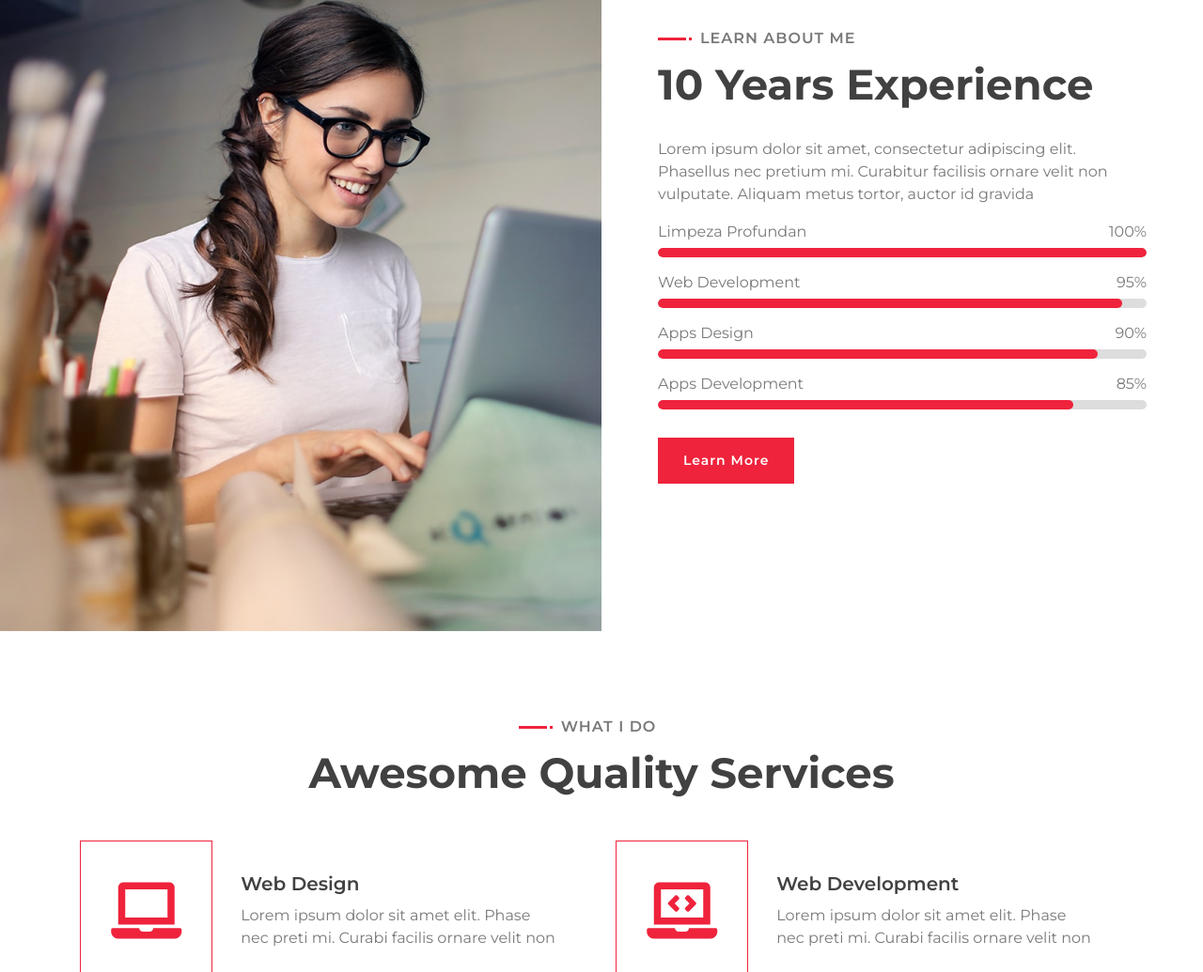
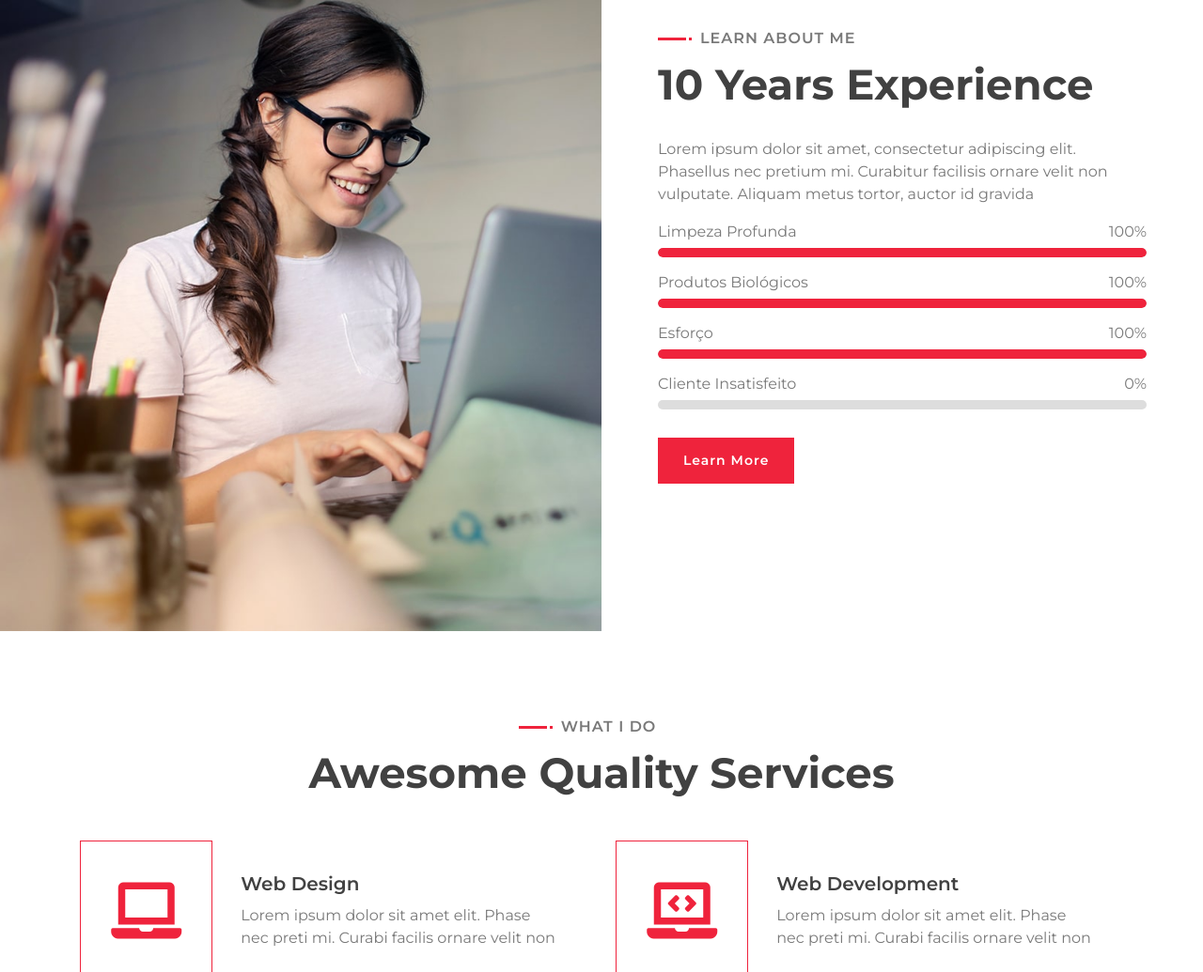
Before and after one commit to Vitoxico/limpezadechurrasqueira, a plain HTML site: page index.html in a window 1280 px wide. Shown: the part 848-1883 px from the top of the page at 94% size. Drawn offline with nearby package versions, Linux system fonts and the light colour scheme.

Commit message:
Update index.html

```diff
--- a/index.html
+++ b/index.html
@@ -102,28 +102,28 @@
                             </div>
                             <div class="skills">
                                 <div class="skill-name">
-                                    <p>Limpeza Profundan</p><p>100%</p>
+                                    <p>Limpeza Profunda</p><p>100%</p>
                                 </div>
                                 <div class="progress">
                                     <div class="progress-bar" role="progressbar" aria-valuenow="100" aria-valuemin="0" aria-valuemax="100"></div>
                                 </div>
                                 <div class="skill-name">
-                                    <p>Web Development</p><p>95%</p>
+                                    <p>Produtos Biológicos</p><p>100%</p>
                                 </div>
                                 <div class="progress">
-                                    <div class="progress-bar" role="progressbar" aria-valuenow="95" aria-valuemin="0" aria-valuemax="100"></div>
+                                    <div class="progress-bar" role="progressbar" aria-valuenow="100" aria-valuemin="0" aria-valuemax="100"></div>
                                 </div>
                                 <div class="skill-name">
-                                    <p>Apps Design</p><p>90%</p>
+                                    <p>Esforço</p><p>100%</p>
                                 </div>
                                 <div class="progress">
-                                    <div class="progress-bar" role="progressbar" aria-valuenow="90" aria-valuemin="0" aria-valuemax="100"></div>
+                                    <div class="progress-bar" role="progressbar" aria-valuenow="100" aria-valuemin="0" aria-valuemax="100"></div>
                                 </div>
                                 <div class="skill-name">
-                                    <p>Apps Development</p><p>85%</p>
+                                    <p>Cliente Insatisfeito</p><p>0%</p>
                                 </div>
                                 <div class="progress">
-                                    <div class="progress-bar" role="progressbar" aria-valuenow="85" aria-valuemin="0" aria-valuemax="100"></div>
+                                    <div class="progress-bar" role="progressbar" aria-valuenow="0" aria-valuemin="0" aria-valuemax="100"></div>
                                 </div>
                             </div>
                             <a class="btn" href="">Learn More</a>
```
